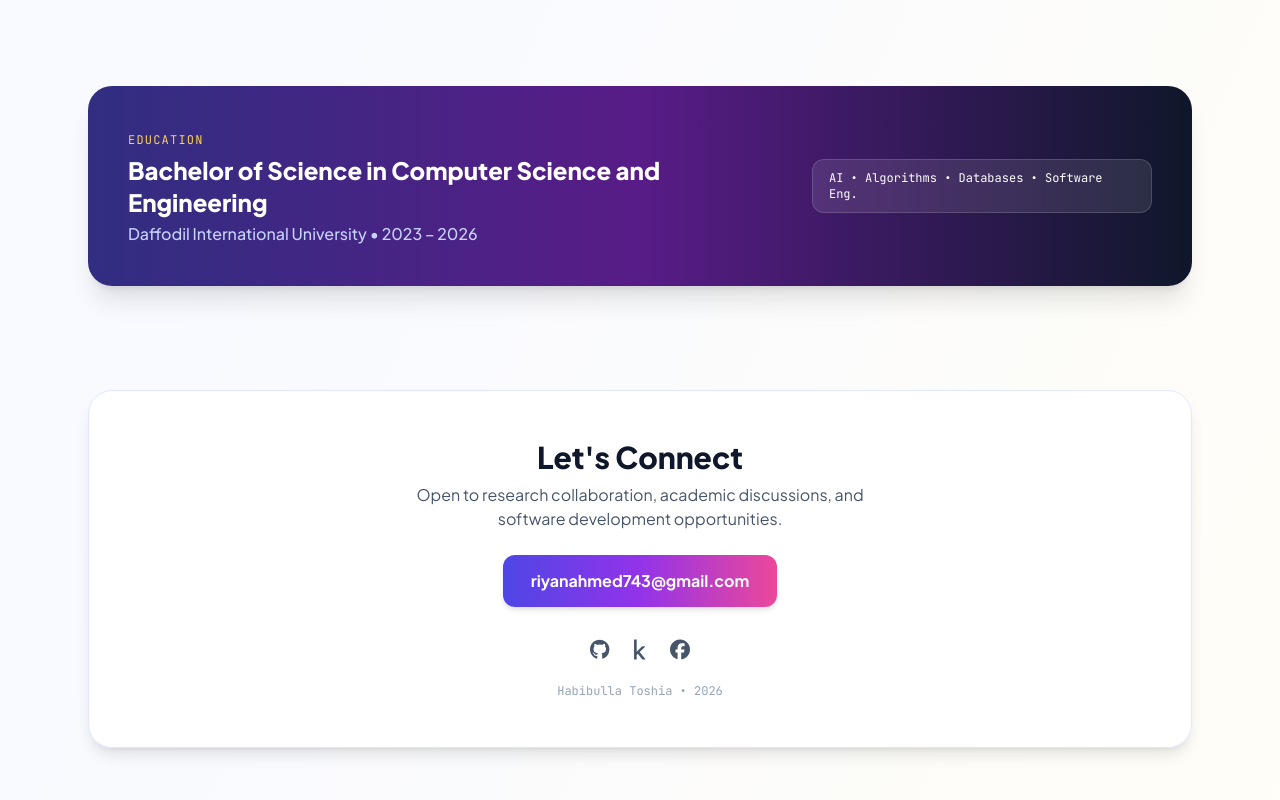
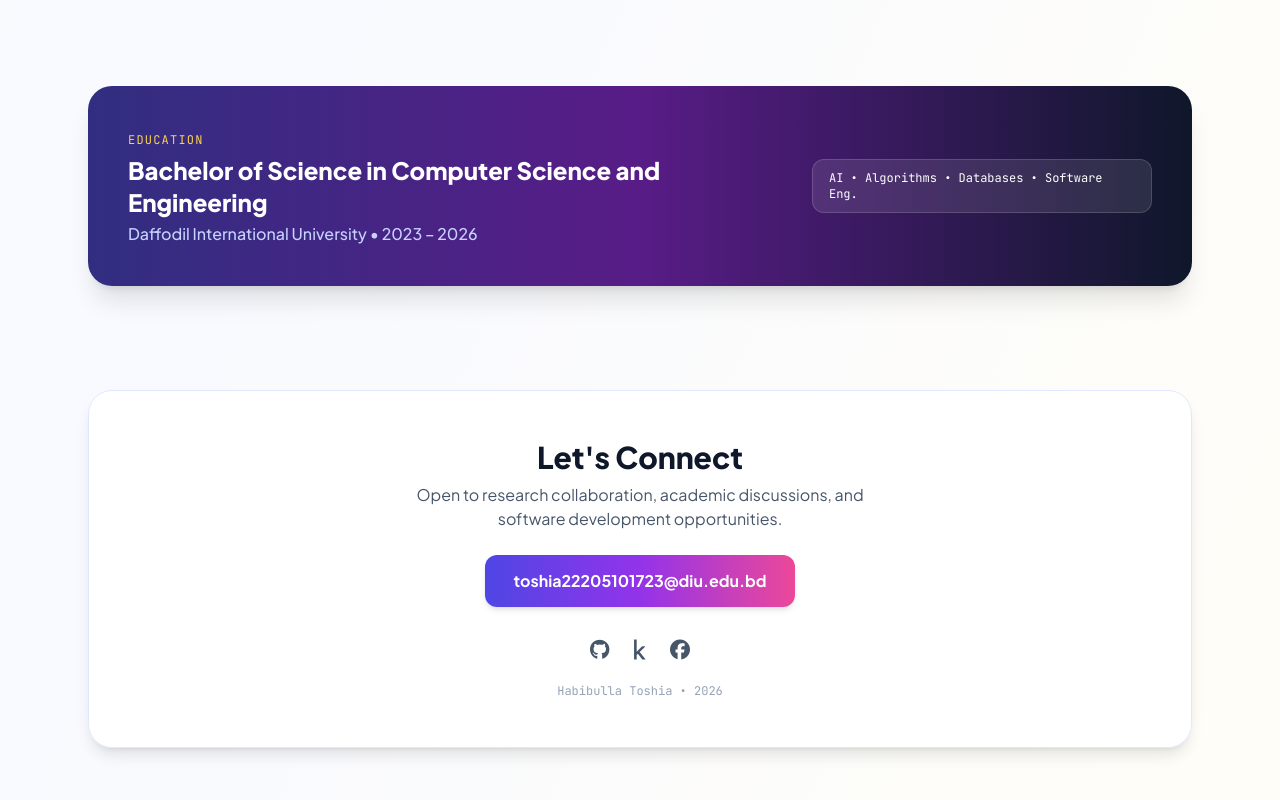
Before and after one commit to Habib-Coder01/Portfolio, a plain HTML site: page index.html in a window 1280 px wide. Shown: the part 2160-2960 px from the top of the page. Drawn offline with nearby package versions, Linux system fonts and the light colour scheme.

Commit message:
Update contact email

```diff
--- a/index.html
+++ b/index.html
@@ -358,8 +358,8 @@
       <p class="text-slate-600 max-w-lg mx-auto mb-6 text-sm md:text-base">
         Open to research collaboration, academic discussions, and software development opportunities.
       </p>
-      <a href="mailto:riyanahmed743@gmail.com" class="inline-block px-7 py-3.5 rounded-xl bg-gradient-to-r from-indigo-600 via-purple-600 to-pink-500 text-white font-bold shadow-md hover:opacity-95 transition mb-7">
-        riyanahmed743@gmail.com
+      <a href="mailto:toshia22205101723@diu.edu.bd" class="inline-block px-7 py-3.5 rounded-xl bg-gradient-to-r from-indigo-600 via-purple-600 to-pink-500 text-white font-bold shadow-md hover:opacity-95 transition mb-7">
+        toshia22205101723@diu.edu.bd
       </a>
       <div class="flex justify-center gap-6 text-xl text-slate-600 mb-5">
         <a href="https://github.com/Habib-Coder01" target="_blank" title="GitHub" class="hover:text-indigo-600 transition"><i class="fab fa-github"></i></a>
```
